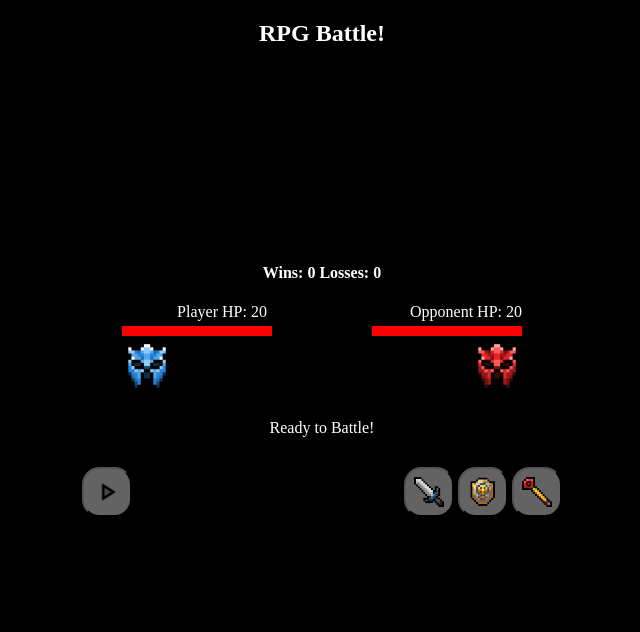
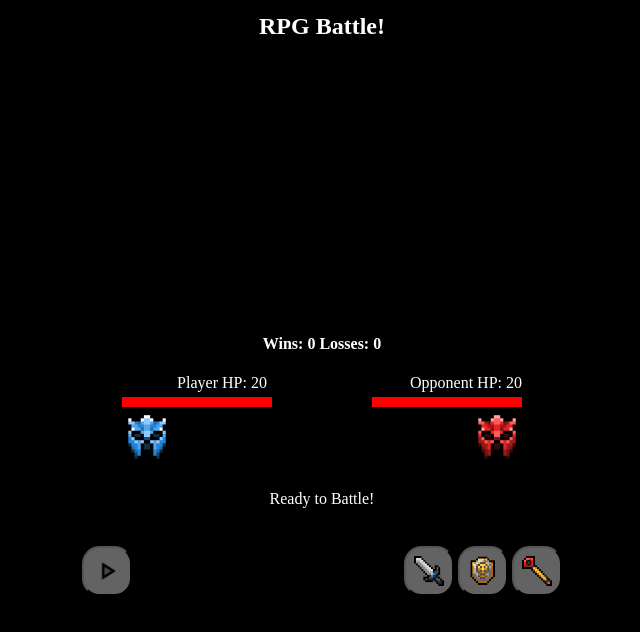
Before and after one commit to therobshock/rpg-battle, a plain HTML site: page pages/rpg-battle/rpg-battle.html in a window 1280 px wide. Shown: the whole page, without its empty margins (318-958 px from the left). Drawn offline with nearby package versions, Linux system fonts and the light colour scheme.

Commit message:
styling experiments

```diff
--- a/pages/rpg-battle/rpg-battle.css
+++ b/pages/rpg-battle/rpg-battle.css
@@ -11,6 +11,9 @@ body {
 
 .title {
     text-align: center;
+    height: 10%;
+    margin: 0;
+    padding: 1%;
 }
 
 button {
@@ -46,7 +49,7 @@ button {
 }
 
 .container {
-    height: 80%;
+    height: 90%;
     width: 600px;
     margin: auto;
     text-align: center;
```
